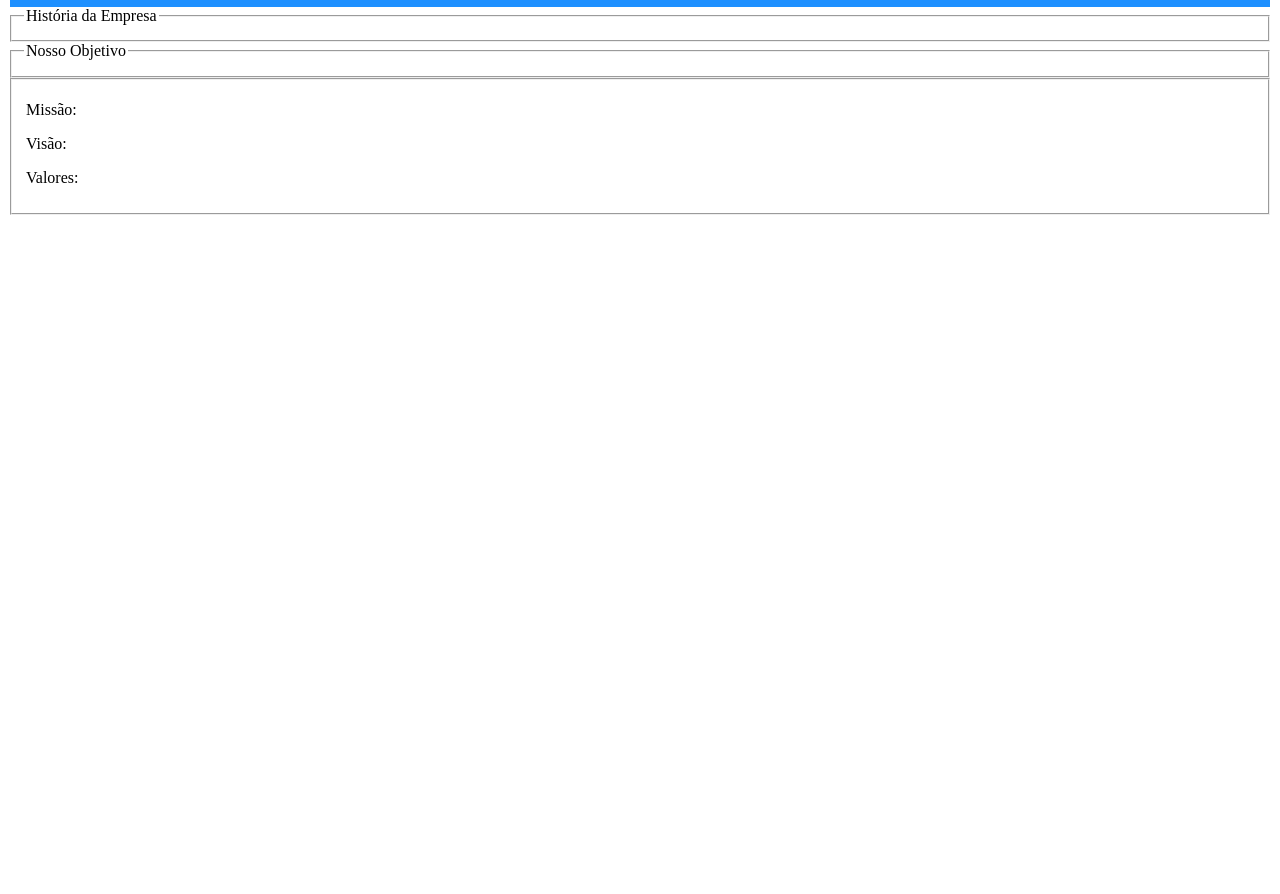
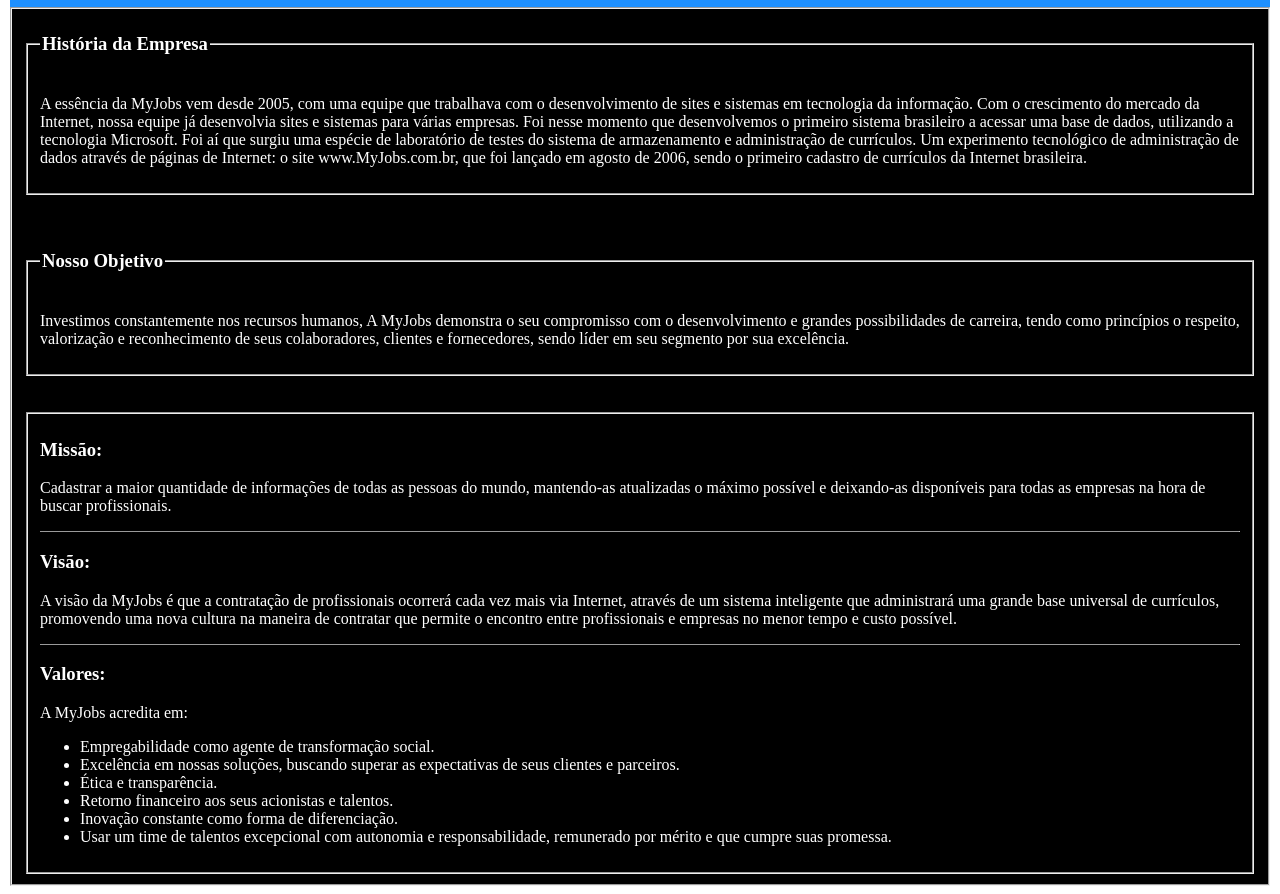
Before and after one commit to Giovannefd/Trab_-Tec_Programacao, a plain HTML site: page quemsomos.html in a window 1280 px wide. Shown: the part 419-1313 px from the top of the page. Before the commit the page ends 800 px from the top, so only its background shows below. Drawn offline with Linux system fonts and the light colour scheme.

Commit message:
ok
termino amanha.

```diff
--- a/css.css
+++ b/css.css
@@ -90,3 +90,13 @@
 	text-align: justify;
 	float: right;
 }
+
+.curriculos {
+	background-color: #000000;
+	color: #FFFFFF;
+}
+
+.text_quemsomos {
+	background-color: #000000;
+	color: #FFFFFF;
+}
--- a/quemsomos.html
+++ b/quemsomos.html
@@ -17,16 +17,38 @@
 					<img src="imgs/Cicero.jpg" id="nomesimg"> <br /> Cícero Roniel
 				</p>
 		</fieldset>
-
+		<fieldset class="text_quemsomos">
+		<fieldset >
+			<legend><h3>História da Empresa</h3></legend>
+			<p> A essência da MyJobs vem desde 2005, com uma equipe que trabalhava com o desenvolvimento de sites e sistemas em tecnologia da informação.
+			Com o crescimento do mercado da Internet, nossa equipe já desenvolvia sites e sistemas para várias empresas. Foi nesse momento que desenvolvemos o primeiro sistema brasileiro a acessar uma base de dados, utilizando a tecnologia Microsoft.
+			Foi aí que surgiu uma espécie de laboratório de testes do sistema de armazenamento e administração de currículos. Um experimento tecnológico de administração de dados através de páginas de Internet: o site www.MyJobs.com.br, que foi lançado em agosto de 2006, sendo o primeiro cadastro de currículos da Internet brasileira.</p>
+		</fieldset>
+		<br></br>
 		<fieldset>
-			<legend>História da Empresa</legend>
+			<legend><h3>Nosso Objetivo</h3></legend>
+			<p> Investimos constantemente nos recursos humanos, A MyJobs demonstra o seu compromisso com o desenvolvimento e grandes possibilidades de carreira, tendo como princípios o respeito, valorização e reconhecimento de seus colaboradores, clientes e fornecedores, sendo líder em seu segmento por sua excelência.
+			</p>
+			</fieldset>
+		<br></br>
+		<fieldset>
+			<p><h3>Missão:</h3></p>
+				<p>Cadastrar a maior quantidade de informações de todas as pessoas do mundo, mantendo-as atualizadas o máximo possível e deixando-as disponíveis para todas as empresas na hora de buscar profissionais.</p>
+				<HR SIZE=0>
+			<p><h3>Visão:</h3></p>
+				<p>A visão da MyJobs é que a contratação de profissionais ocorrerá cada vez mais via Internet, através de um sistema inteligente que administrará uma grande base universal de currículos, promovendo uma nova cultura na maneira de contratar que permite o encontro entre profissionais e empresas no menor tempo e custo possível.</p>
+				<HR SIZE=0>
+			<p><h3>Valores:</h3></p>
+			<p>A MyJobs acredita em:
+			<ul>
+				<li>Empregabilidade como agente de transformação social.</li>
+				<li>Excelência em nossas soluções, buscando superar as expectativas de seus clientes e parceiros.</li>
+				<li>Ética e transparência.</li>
+				<li>Retorno financeiro aos seus acionistas e talentos.</li>
+				<li>Inovação constante como forma de diferenciação.</li>
+				<li>Usar um time de talentos excepcional com autonomia e responsabilidade, remunerado por mérito e que cumpre suas promessa.</li></p>
+			<ul>
 		</fieldset>
-		<fieldset>
-			<legend>Nosso Objetivo</legend>
-		</fieldset><fieldset>
-			<p><legend>Missão:</legend></p>
-			<p><legend>Visão:</legend></p>
-			<p><legend>Valores:</legend></p>
 		</fieldset>
 	</body>
 </html>
```
Also changed, not shown: curriculo.html (+1 -1 lines).
